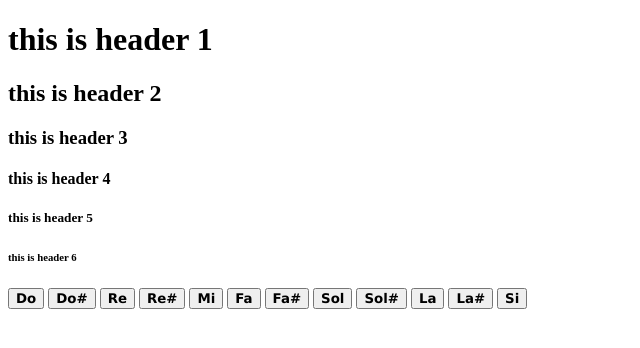
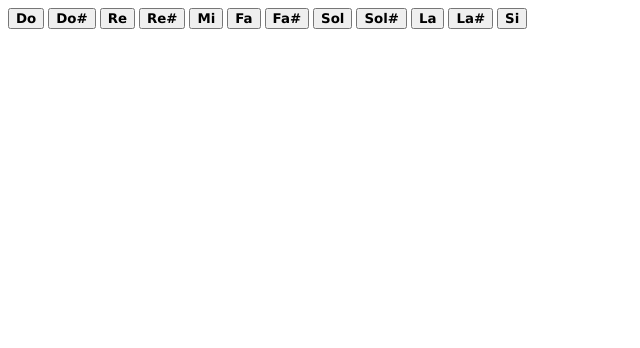
Before and after one commit to Paula-18/app-basic-html, a plain HTML site: page index.html in a window 1280 px wide. Shown: the whole page, without its empty margins (0-640 px from the left). Drawn offline with Linux system fonts and the light colour scheme.

Commit message:
cambiosb1i

```diff
--- a/index.html
+++ b/index.html
@@ -7,24 +7,18 @@
 
     </head>
     <body>
-        <h1>this is header 1</h1>
-        <h2>this is header 2</h2>
-        <h3>this is header 3</h3>
-        <h4>this is header 4</h4>
-        <h5>this is header 5</h5>
-        <h6>this is header 6</h6>
 
         <button id="btnDo">Do</button>
-        <button>Do#</button>
+        <button class="sharp">Do#</button>
         <button>Re</button>
-        <button>Re#</button>
+        <button class="sharp">Re#</button>
         <button>Mi</button>
         <button>Fa</button>
-        <button>Fa#</button>
+        <button class="sharp">Fa#</button>
         <button>Sol</button>
-        <button>Sol#</button>
+        <button class="sharp">Sol#</button>
         <button>La</button>
-        <button>La#</button>
+        <button class="sharp">La#</button>
         <button>Si</button>
 
         <script type="javascript" src="app.js"></script>
```
